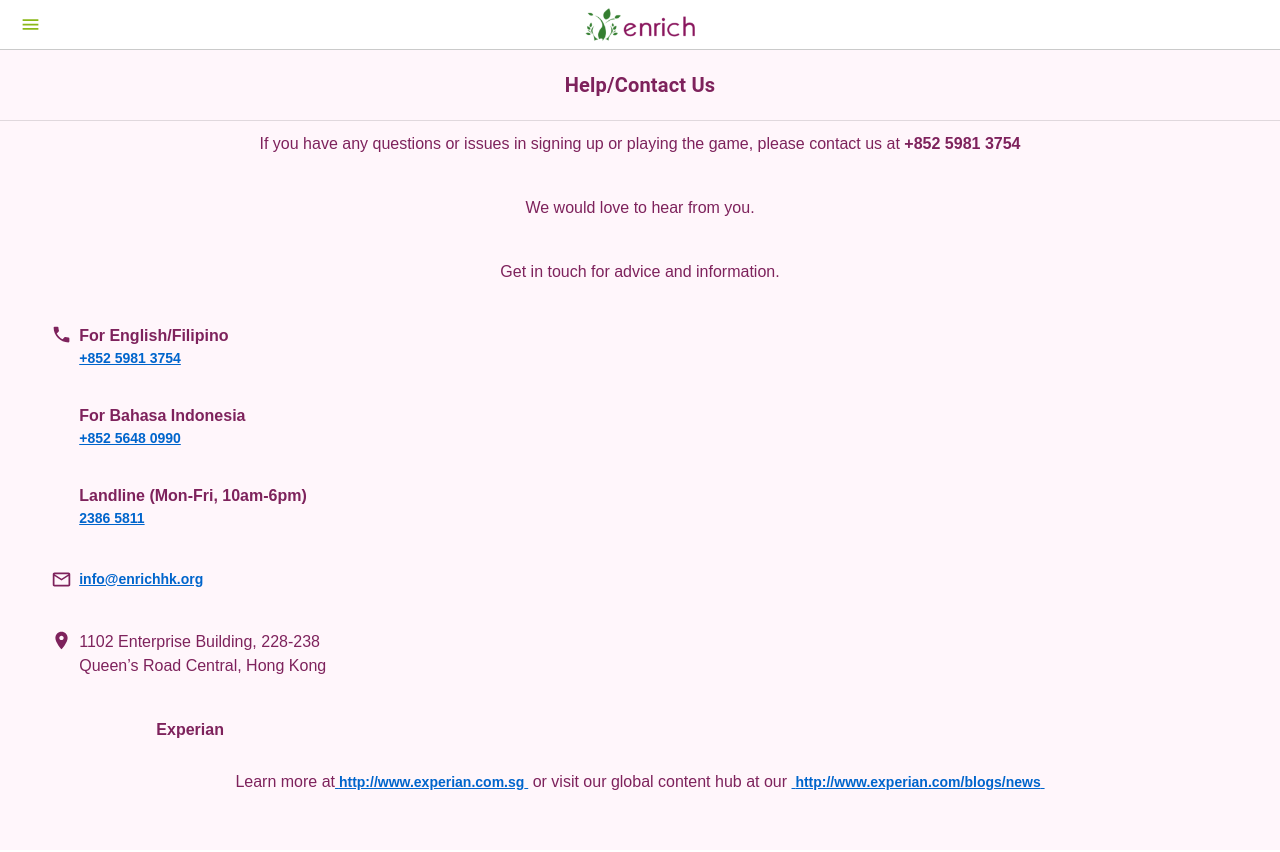
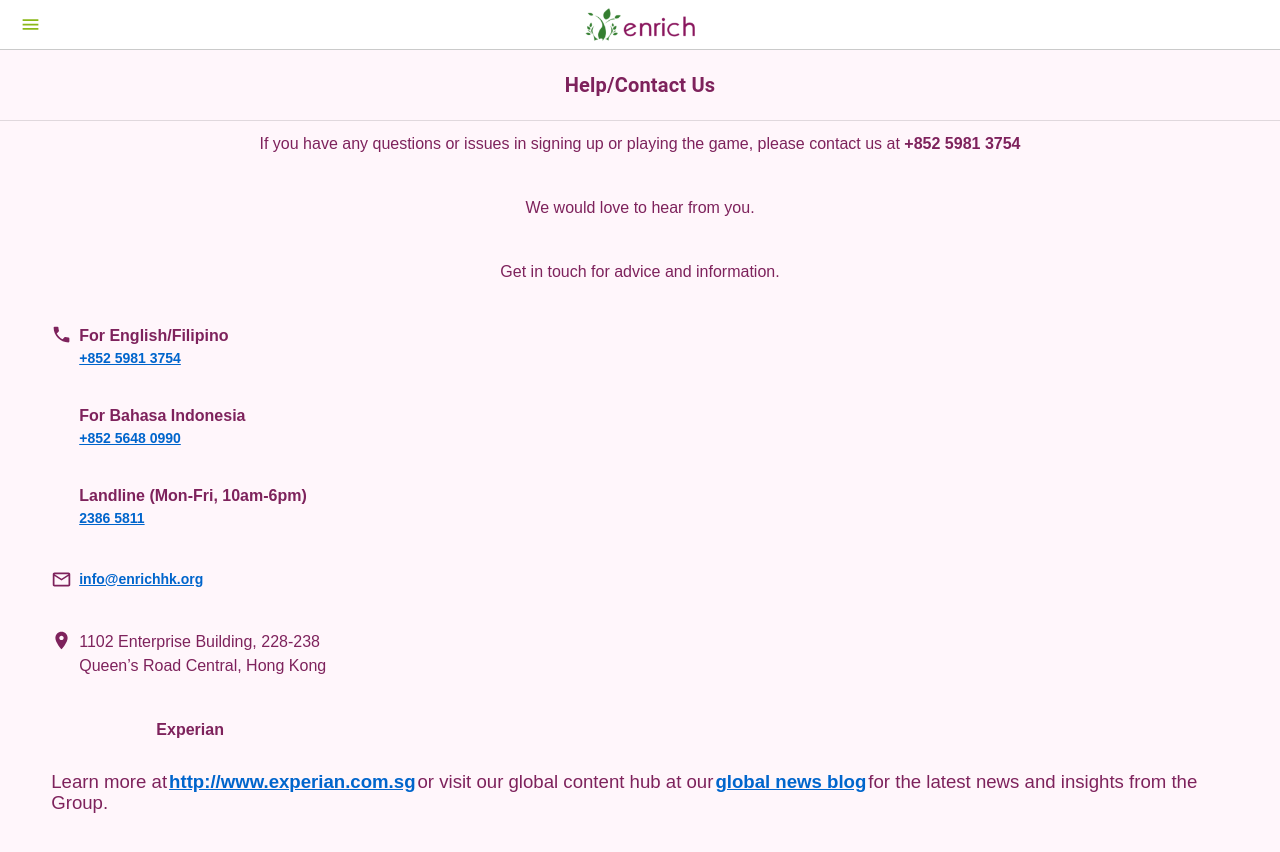
Before and after one commit to xrayleo/september, a React (Vite) app: page /help in a window 1280 px wide. Shown: the top 852 px of the page. Built offline with nearby package versions, Linux system fonts and the light colour scheme.

Commit message:
update heplpage footer

```diff
--- a/src/react-i18next/locales/en.json
+++ b/src/react-i18next/locales/en.json
@@ -47,10 +47,7 @@
             "tip6_1": "1102 Enterprise Building, 228-238",
             "tip6_2": "Queen’s Road Central, Hong Kong",
             "tip7": "Experian",
-            "tip8_1": "Learn more at",
-            "tip8_2": "http://www.experian.com.sg",
-            "tip8_3": "or visit our global content hub at our",
-            "tip8_4": "http://www.experian.com/blogs/news"
+            "us": "<p style='margin-bottom:0;text-align:left'><span>Learn more at</span><a class='contactUs_phone__Dxxpx' href='http://www.experian.com.sg' target='_blank'>http://www.experian.com.sg</a><span>or visit our global content hub at our</span><a class='contactUs_phone__Dxxpx' href='http://www.experian.com/blogs/news' target='_blank'>global news blog</a><span>for the latest news and insights from the Group.</span></p>"
         }
     ]
 }
--- a/src/react-i18next/locales/ina.json
+++ b/src/react-i18next/locales/ina.json
@@ -47,10 +47,7 @@
             "tip6_1": "1102 Enterprise Building, 228-238",
             "tip6_2": "Queen’s Road Central, Hong Kong",
             "tip7": "Experian",
-            "tip8_1": "Pelajari lebih lanjut di ",
-            "tip8_2": "http://www.experian.com.sg",
-            "tip8_3": "atau kunjungi pusat konten di blog kami",
-            "tip8_4": "http://www.experian.com/blogs/news"
+            "us": "<p style='margin-bottom: 0px; text-align: left;'><span>Pelajari lebih lanjut di </span><a class='contactUs_phone__Dxxpx' href='http://www.experian.com.sg' target='_blank'>http://www.experian.com.sg</a><span> atau kunjungi pusat konten di blog kami </span><a class='contactUs_phone__Dxxpx' href='http://www.experian.com/blogs/news' target='_blank'>http://www.experian.com/blogs/news</a><span> untuk berita dan wawasan terbaru dari group kami.</span></p>"
         }
     ]
 }
--- a/src/views/Help/index.scss
+++ b/src/views/Help/index.scss
@@ -1,6 +1,12 @@
 .help-box{
     min-height: 100vh;
     background-color: #fff6fb;
+    padding-bottom: 5vh;
+}
+@media (max-width: 767px) {
+    .help-box{
+        padding-bottom: 20px;
+    }
 }
 .text-box{
     padding-top: 40px;
@@ -30,3 +36,21 @@
     font-weight: 700;
     text-decoration: underline;
 }
+.us-html{
+    a{
+        color: #0065cc;
+        font-weight: 700;
+        margin-top: 5px;
+        text-decoration: underline;
+        padding: 0 2px;
+        font-size: 1.33rem;
+        line-height: 1rem;
+    }
+    span{
+        margin-bottom: 0px;
+        text-align: left;
+        color: rgb(126, 34, 92);
+        font-size: 1.33rem;
+        line-height: 1rem;
+    }
+}
--- a/src/views/Help/index.tsx
+++ b/src/views/Help/index.tsx
@@ -22,10 +22,7 @@
   tip6_1: string,
   tip6_2: string,
   tip7: string,
-  tip8_1: string,
-  tip8_2: string,
-  tip8_3: string,
-  tip8_4: string
+  us: string
 }
 
 function Help() {
@@ -37,7 +34,7 @@
     <Fragment>
       {helpData.map((item,index) =>
         (
-          <Box sx={{paddingBottom: '10px'}} className="help-box" key={index}>
+          <Box className="help-box" key={index}>
             <Stack direction='row' justifyContent='center' alignItems='center'>
               <Typography sx={{ padding: '20px 0', color: 'rgb(126, 34, 92)', fontWeight: 'bold',fontSize: '20px'}}>{item.title}</Typography>
             </Stack>
@@ -94,11 +91,8 @@
                 </div>
               </div>
             </div>
-            <div className="text-box pt-8">
-              <span className="text-normal">{ item.tip8_1 }</span>
-              <a href={ item.tip8_2 } className="text-link" target="_blank">&nbsp;{ item.tip8_2 }&nbsp;</a>
-              <span className="text-normal"> { item.tip8_3 } </span>
-              <a href={ item.tip8_4 } className="text-link" target="_blank">&nbsp;{ item.tip8_4 }&nbsp;</a>
+            <div className="text-box pt-8 us-html">
+              <div dangerouslySetInnerHTML={{__html: item.us}}></div>
             </div>
           </Box>
         ))
```
Also changed, not shown: 5 other files (tests, documents, lock files or other folders).
